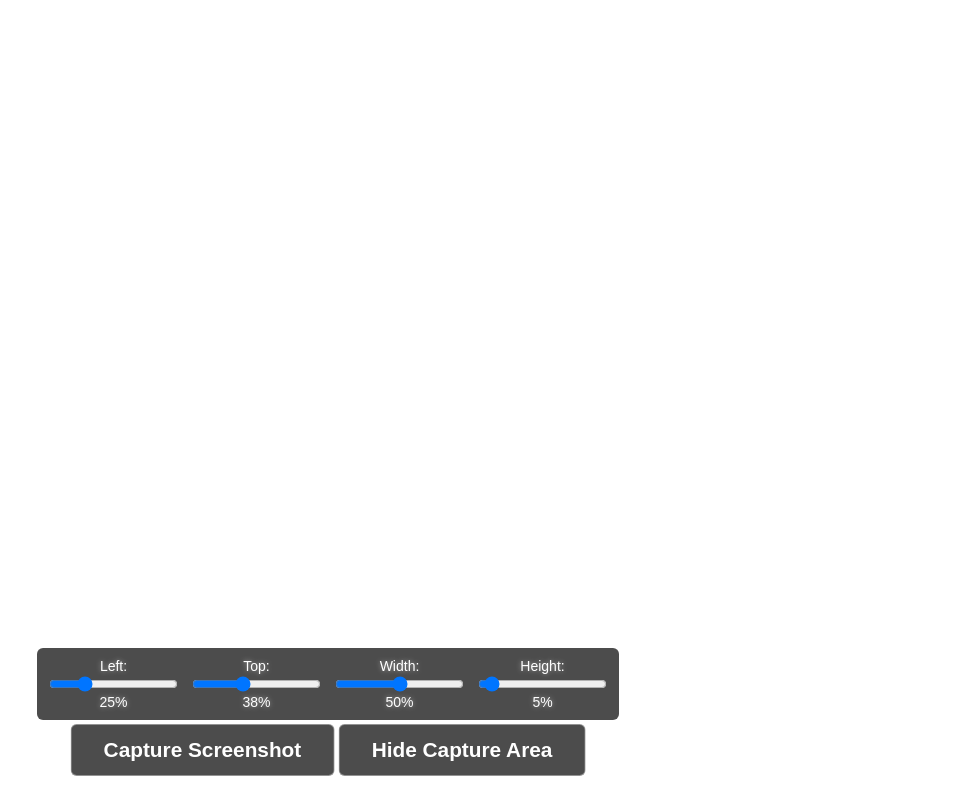
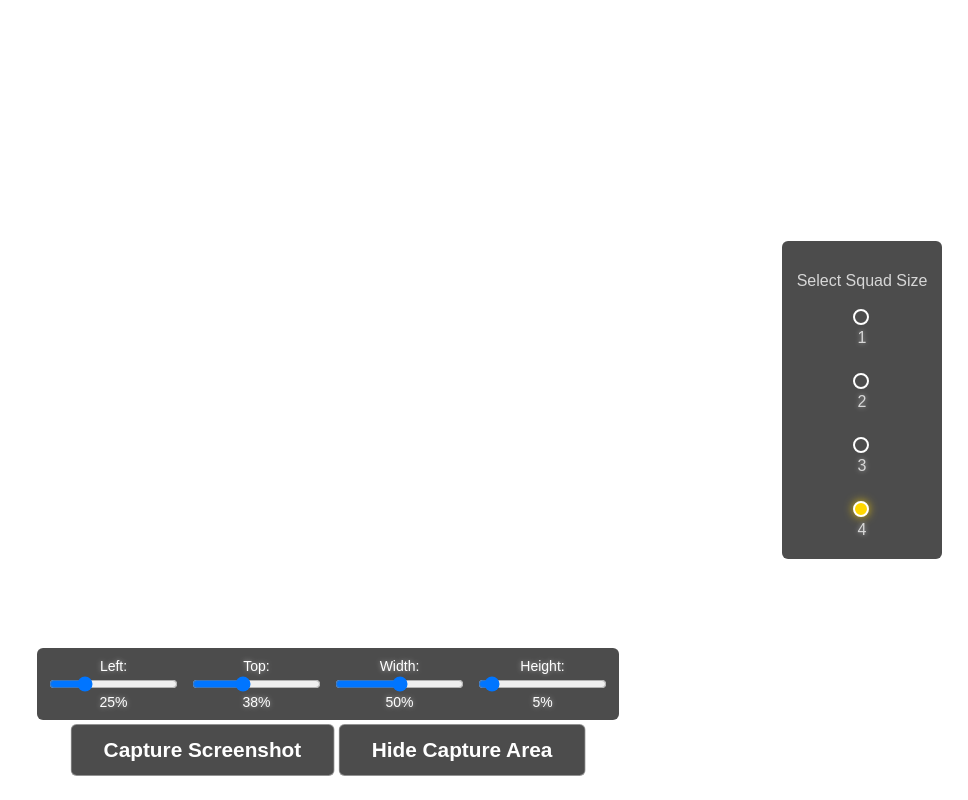
Before and after one commit to Aravos/WF-GarbageGauge, an Electron app: page src/index.html in a window 1280 px wide. Both pictures are taken after a click on the button "Adjust Capture Area". Shown: the whole page, without its empty margins (312-1280 px from the left). Drawn offline with Linux system fonts and the light colour scheme; no server answers.

Commit message:
attempt1

```diff
--- a/src/index.css
+++ b/src/index.css
@@ -156,3 +156,51 @@ button:hover {
   width: auto;
   margin-bottom: -0.15em;
 }
+
+/* Radio Button Container - Positioned on the right */
+.radio-container {
+  position: absolute;
+  right: 2%;
+  top: 50%;
+  transform: translateY(-50%);
+  background: rgba(0, 0, 0, 0.7);
+  padding: 15px;
+  border-radius: 6px;
+  text-align: center;
+  box-shadow: 0 0 8px rgba(255, 255, 255, 0.2);
+}
+
+/* Styling for radio labels */
+.radio-container label {
+  display: block;
+  font-size: 1rem;
+  color: #d7d7d7;
+  margin-bottom: 5px;
+  text-shadow: 0 0 5px rgba(255, 255, 255, 0.5);
+}
+
+/* Styling for radio buttons */
+.radio-container input[type="radio"] {
+  appearance: none;
+  width: 16px;
+  height: 16px;
+  border: 2px solid #fff;
+  border-radius: 50%;
+  margin-right: 8px;
+  cursor: pointer;
+  transition: 0.2s;
+}
+
+.radio-container input[type="radio"]:checked {
+  background: #ffd700; /* Gold highlight */
+  box-shadow: 0 0 10px rgba(255, 215, 0, 0.8);
+}
+
+.squad-container {
+  position: absolute;
+  top: 0;
+  height: 100%;
+  background-color: rgba(255, 0, 0, 0.2); /* Light red overlay */
+  border: 2px solid red; /* Outline for each section */
+  box-sizing: border-box;
+}
--- a/src/index.html
+++ b/src/index.html
@@ -23,7 +23,21 @@
         <button id="capture-area-button">Adjust Capture Area</button>
     </div>
 
-    <!-- Sliders for Adjusting Capture Area -->
+    <div class="radio-container">
+        <p>Select Squad Size</p>
+        <input type="radio" id="squad1" name="SquadSize" value="1">
+        <label for="squad1">1</label><br>
+
+        <input type="radio" id="squad2" name="SquadSize" value="2">
+        <label for="squad2">2</label><br>
+
+        <input type="radio" id="squad3" name="SquadSize" value="3">
+        <label for="squad3">3</label><br>
+
+        <input type="radio" id="squad4" name="SquadSize" value="4">
+        <label for="squad4">4</label>
+    </div>
+
     <div class="slider-container">
         <label>
             Left:
--- a/src/renderer.js
+++ b/src/renderer.js
@@ -27,8 +27,11 @@ document.addEventListener("DOMContentLoaded", () => {
   const captureAreaButton = document.getElementById("capture-area-button");
   const highlightArea = document.querySelector(".highlight-area");
   const sliderContainer = document.querySelector(".slider-container");
+  const radioContainer = document.querySelector(".radio-container");
+  const squadRadios = document.querySelectorAll('input[name="SquadSize"]');
 
   let dimensions = [];
+  let SquadSize = 4;
 
   const sliderLeft = document.getElementById("slider-left");
   const sliderTop = document.getElementById("slider-top");
@@ -61,7 +64,6 @@ document.addEventListener("DOMContentLoaded", () => {
     dimensions = [left / 100, top / 100, width / 100, height / 100];
     console.log("Updated dimensions:", dimensions);
   }
-
   // Attach event listeners to sliders.
   sliderLeft.addEventListener("input", updateHighlight);
   sliderTop.addEventListener("input", updateHighlight);
@@ -71,6 +73,7 @@ document.addEventListener("DOMContentLoaded", () => {
   updateHighlight();
   highlightArea.style.display = "none";
   sliderContainer.style.display = "none";
+  radioContainer.style.display = "none";
 
   const relicContainer = containerRelic();
   document.body.appendChild(relicContainer);
@@ -99,7 +102,6 @@ document.addEventListener("DOMContentLoaded", () => {
   });
 
   captureAreaButton.addEventListener("click", () => {
-    // Toggle slider container visibility.
     showCaptureArea = !showCaptureArea;
     sliderContainer.style.display = showCaptureArea ? "flex" : "none";
     captureAreaButton.textContent = showCaptureArea ? "Hide Capture Area" : "Show Capture Area";
@@ -107,9 +109,28 @@ document.addEventListener("DOMContentLoaded", () => {
     // When showing, update the highlight area.
     if (showCaptureArea) {
       updateHighlight();
+      radioContainer.style.display = "block";
       highlightArea.style.display = "block";
     } else {
+      radioContainer.style.display = "none";
       highlightArea.style.display = "none";
     }
   });
+
+  document.getElementById("squad4").checked = true;
+  squadRadios.forEach((radio) => {
+    radio.addEventListener("change", (event) => {
+        console.log("Selected Squad Size:", event.target.value);
+        SquadSize = event.target.value;
+    });
+  });
+
+  squadRadios.forEach((radio) => {
+    radio.addEventListener("change", (event) => {
+      console.log("Selected Squad Size:", event.target.value);
+      SquadSize = parseInt(event.target.value);
+    });
+  });
+
+
 });
```
Also changed, not shown: src/index.js (+78 -6 lines).
